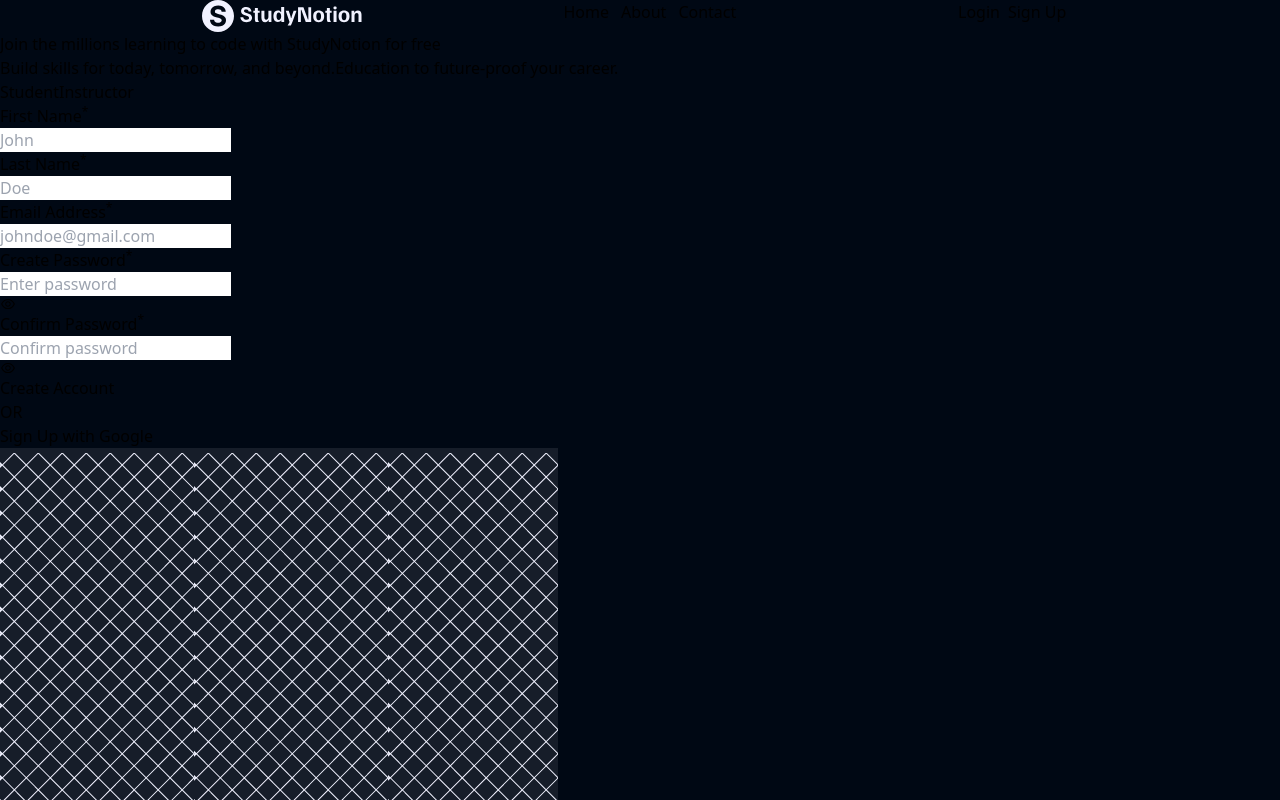
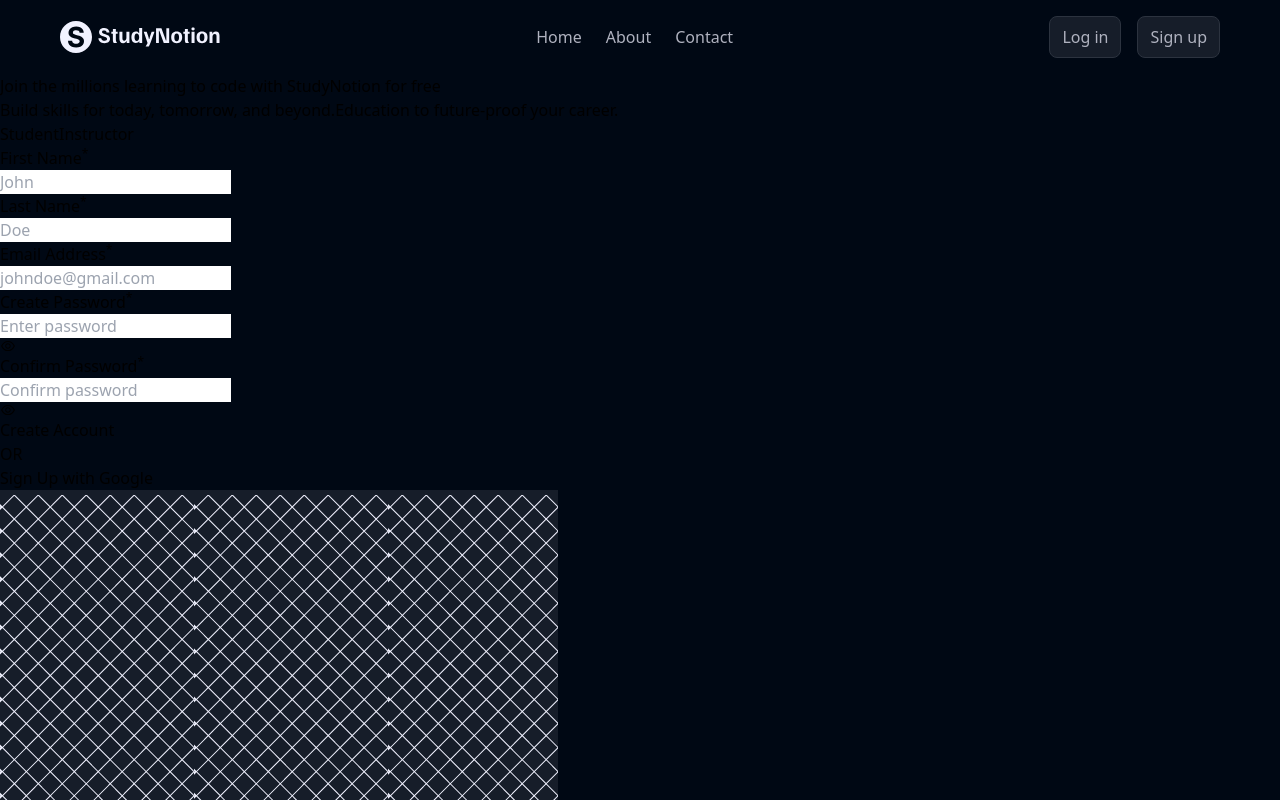
Before and after one commit to omkhodse18/React-Router-App, a React (Create React App) app: page /sign-up in a window 1280 px wide. Built offline with nearby package versions, Linux system fonts and the light colour scheme.

Commit message:
Styling added to navbar

```diff
--- a/src/components/Navbar.jsx
+++ b/src/components/Navbar.jsx
@@ -9,24 +9,24 @@
     let setIsLoggedIn = props.setIsLoggedIn;
 
   return (
-    <div className='flex justify-evenly'>
+    <div className='flex justify-between items-center w-11/12 max-w-[1160px] py-4 mx-auto'>
 
         <Link to="/">
             <img src={Logo} alt='logo' width={160} height={32} loading='lazy'/>
         </Link>
 
         <nav>
-            <ul className='flex gap-3'>
+            <ul className='text-richblack-100 flex gap-x-6'>
                 <li>
                     <Link to="/">Home</Link>
                 </li>
 
                 <li>
-                    <Link to="#">About</Link>
+                    <Link to="/">About</Link>
                 </li>
 
                 <li>
-                    <Link to="#">Contact</Link>
+                    <Link to="/">Contact</Link>
                 </li>
 
             </ul>
@@ -34,12 +34,13 @@
 
         {/* Buttons */}
 
-        <div className='flex ml-5 mr-3 gap-2'>
+        <div className='flex items-center gap-x-4'>
             {
                 (!isLoggedIn) &&
                 <Link to="/login">
-                    <button>
-                        Login
+                    <button className='bg-richblack-800 text-richblack-100 py-[8px]
+                    px-[12px] rounded-[8px] border border-richblack-700'>
+                        Log in
                     </button>
                 </Link>
             }
@@ -48,8 +49,9 @@
             {
                 (!isLoggedIn) &&
                 <Link to="/sign-up">
-                    <button>
-                        Sign Up
+                    <button  className='bg-richblack-800 text-richblack-100 py-[8px]
+                    px-[12px] rounded-[8px] border border-richblack-700'>
+                        Sign up
                     </button>
                 </Link>
             }
@@ -60,7 +62,10 @@
                     <button onClick={()=>{
                         setIsLoggedIn(false)
                         toast.success("Logout successfully")
-                    }}>
+                    }}
+                    className='bg-richblack-800 text-richblack-100 py-[8px]
+                    px-[12px] rounded-[8px] border border-richblack-700'
+                    >
                         Log Out
                     </button>
                 </Link>
@@ -69,7 +74,8 @@
             {
                 (isLoggedIn) &&
                 <Link to="/dashboard">
-                    <button>
+                    <button className='bg-richblack-800 text-richblack-100 py-[8px]
+                    px-[12px] rounded-[8px] border border-richblack-700'>
                         Dashboard
                     </button>
                 </Link>
```
